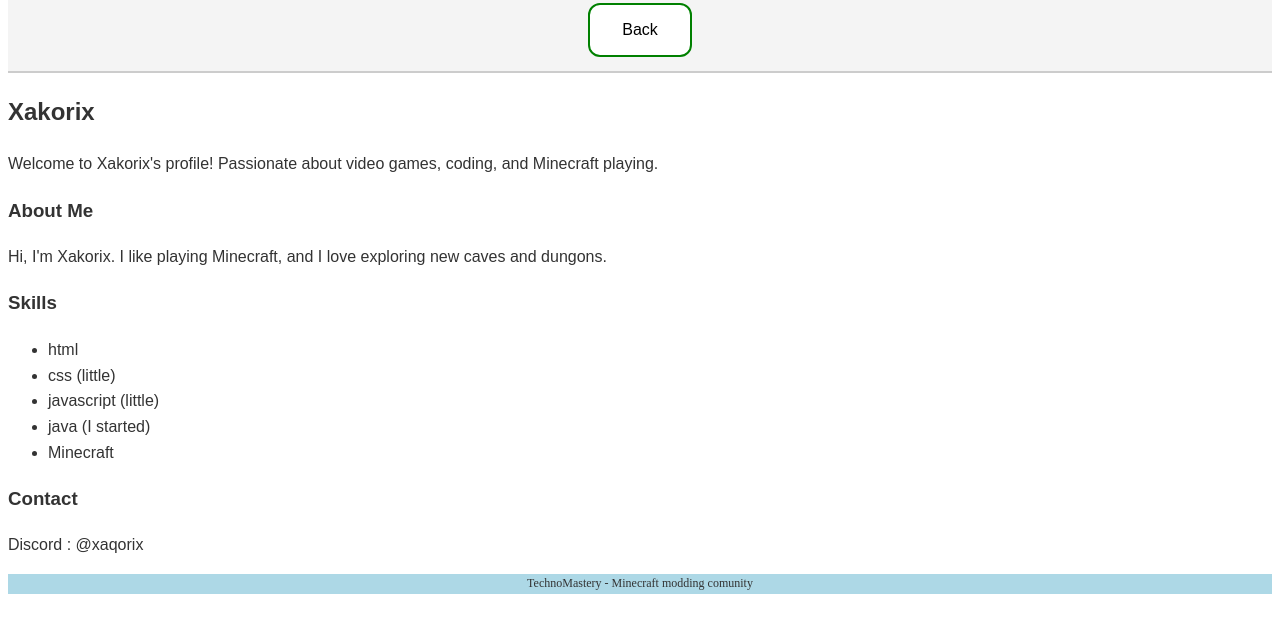
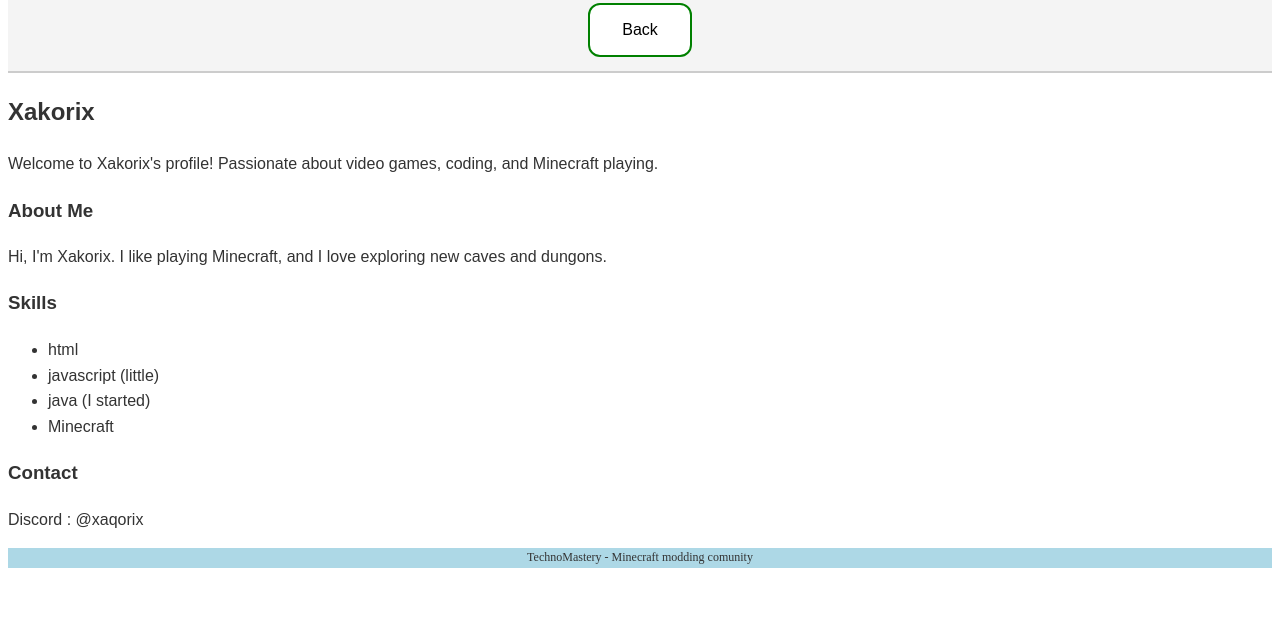
Before and after one commit to TechnoMastery/TechnoWeb, a plain HTML site: page pages/profiles/xakorix/index.html in a window 1280 px wide. Shown: the part 94-726 px from the top of the page. Drawn offline with Linux system fonts and the light colour scheme.

Commit message:
Update xakorix profile
Official by him via my account

```diff
--- a/pages/profiles/xakorix/index.html
+++ b/pages/profiles/xakorix/index.html
@@ -24,7 +24,6 @@
             <h3>Skills</h3>
             <ul>
                 <li>html</li>
-                <li>css (little)</li>
                 <li>javascript (little)</li>
                 <li>java (I started)</li>
                 <li>Minecraft</li>
```
